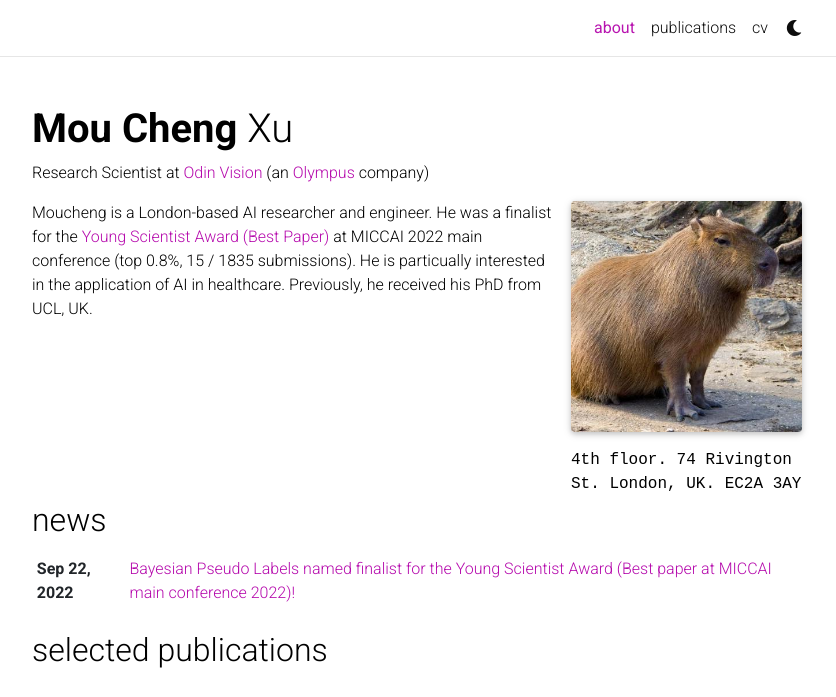
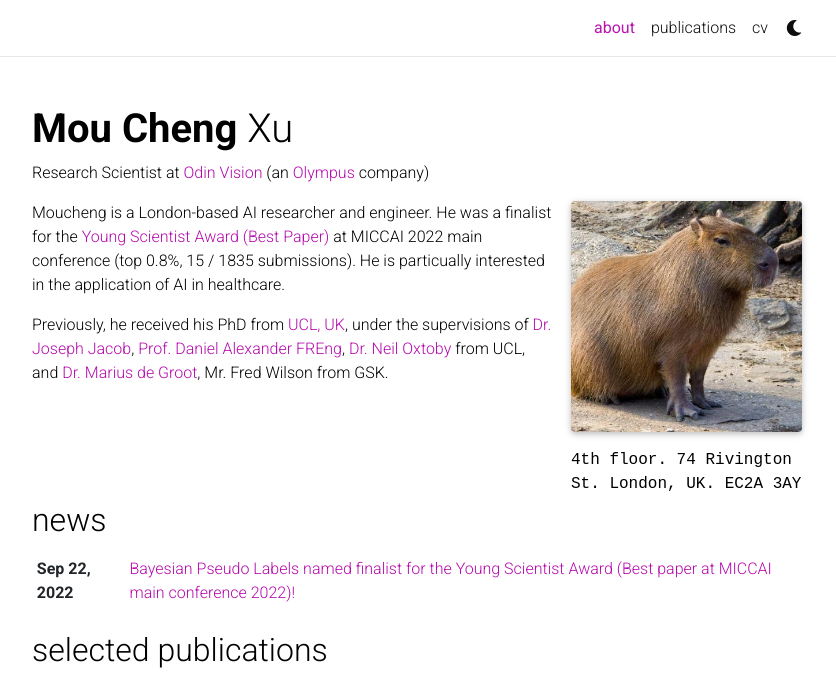
Before and after one commit to moucheng2017/moucheng2017.github.io, a Jekyll site: the page built from _pages/about.md, in a window 1280 px wide and 967 px high, cut to the strip 0-697 px from the top of the window. Shown: the whole strip, without its empty margins (223-1059 px from the left). Built offline with Jekyll 4.4.1, drawn with Linux system fonts in a browser that asks for light colours; comment, search, counter and statistics services are not loaded; a style sheet for code colours, icons or effects is not loaded; some of the changed lines change nothing that is shown.

Commit message:
Update about.md update supervisors

```diff
--- a/_pages/about.md
+++ b/_pages/about.md
@@ -20,9 +20,9 @@
 
 <!-- Write your biography here. Tell the world about yourself. Link to your favorite [subreddit](http://reddit.com). You can put a picture in, too. The code is already in, just name your picture `prof_pic.jpg` and put it in the `img/` folder. -->
 
-Moucheng is a London-based AI researcher and engineer. He was a finalist for the <a href='https://moucheng2017.github.io/news/ysa/'> Young Scientist Award (Best Paper)</a> at MICCAI 2022 main conference (top 0.8%, 15 / 1835 submissions). He is particually interested in the application of AI in healthcare. Previously, he received his PhD from UCL, UK.
+Moucheng is a London-based AI researcher and engineer. He was a finalist for the <a href='https://moucheng2017.github.io/news/ysa/'> Young Scientist Award (Best Paper)</a> at MICCAI 2022 main conference (top 0.8%, 15 / 1835 submissions). He is particually interested in the application of AI in healthcare.
 
-<!-- Previously, he received his PhD from <a href='https://www.ucl.ac.uk/medical-image-computing/centre-medical-image-computing-cmic'>UCL, UK </a>, under the supervisions of <a href='https://scholar.google.com/citations?user=XCcV5ocAAAAJ&hl=en'>Dr. Joseph Jacob</a>, <a href='https://scholar.google.com/citations?user=mH-ZOQEAAAAJ&hl=en'>Prof. Daniel Alexander FREng</a>, <a href='https://scholar.google.com/citations?user=uWfRPHEAAAAJ&hl=en'>Dr. Neil Oxtoby</a> from UCL, and <a href='https://scholar.google.com/citations?user=sZ4UbusAAAAJ&hl=en'>Dr. Marius de Groot</a>, Mr. Fred Wilson from GSK. -->
+Previously, he received his PhD from <a href='https://www.ucl.ac.uk/medical-image-computing/centre-medical-image-computing-cmic'>UCL, UK</a>, under the supervisions of <a href='https://scholar.google.com/citations?user=XCcV5ocAAAAJ&hl=en'>Dr. Joseph Jacob</a>, <a href='https://scholar.google.com/citations?user=mH-ZOQEAAAAJ&hl=en'>Prof. Daniel Alexander FREng</a>, <a href='https://scholar.google.com/citations?user=uWfRPHEAAAAJ&hl=en'>Dr. Neil Oxtoby</a> from UCL, and <a href='https://scholar.google.com/citations?user=sZ4UbusAAAAJ&hl=en'>Dr. Marius de Groot</a>, Mr. Fred Wilson from GSK.
 
 <!-- Previously, he obtained his MRes degree at Hamlyn Centre for Medical Robotics, Imperial College London, and his bachelor degree in mechanical engineering at Cardiff Univesity. -->
 
```
